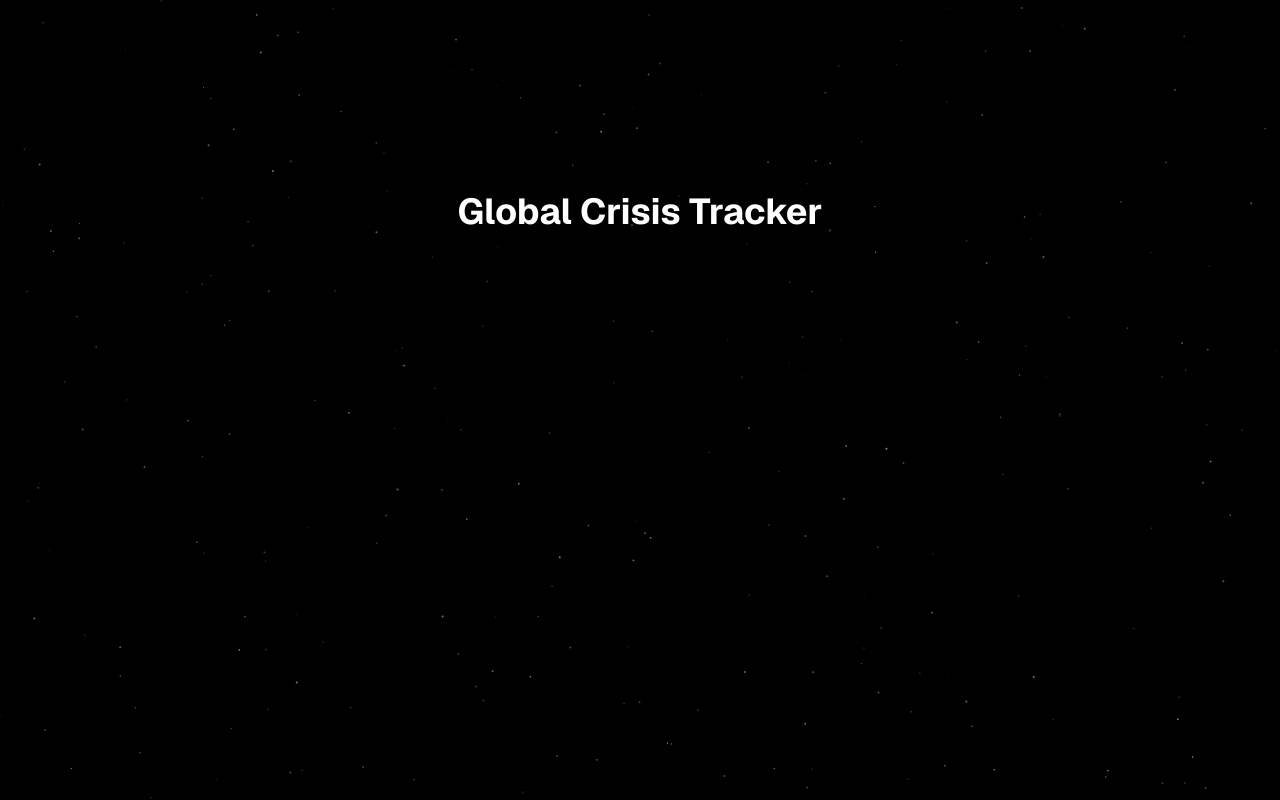
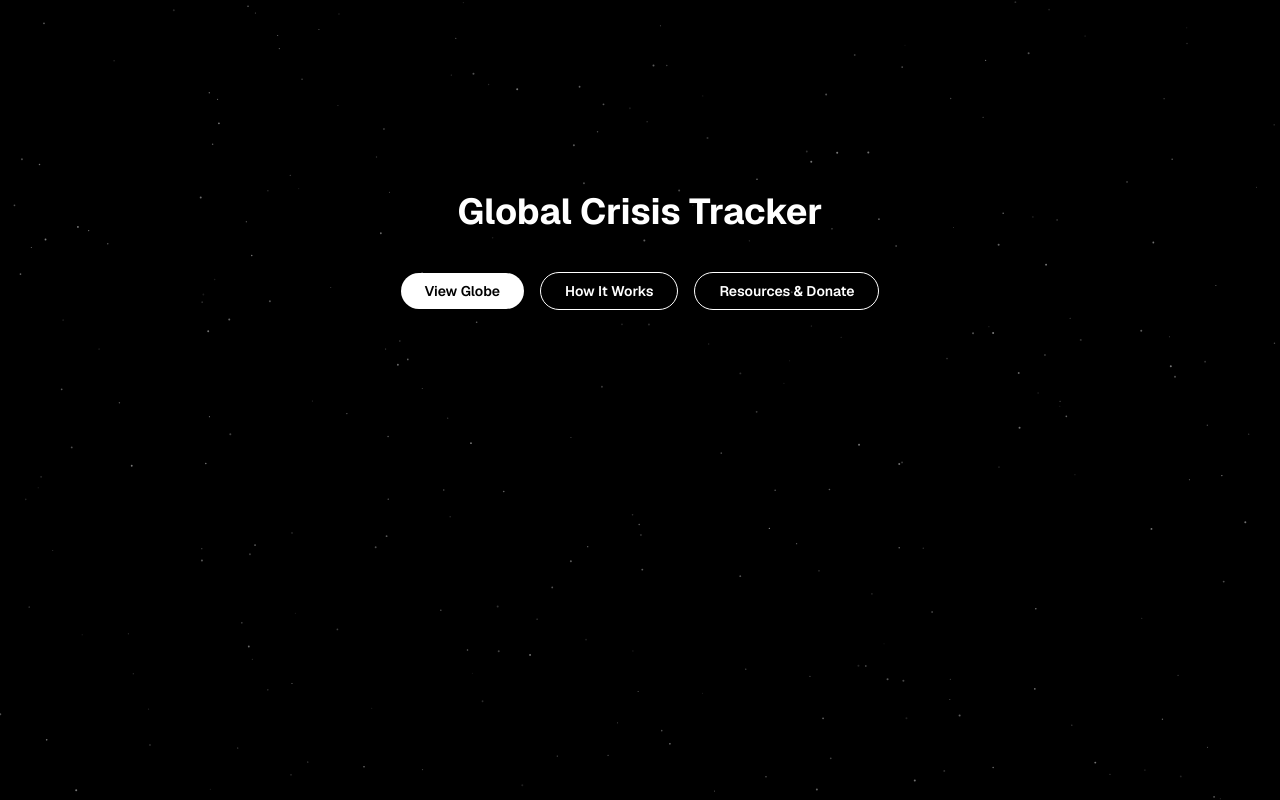
Before and after one commit to bebopkenny/UCI-Design-a-thon, a Next.js app in the folder global-crisis-tracker/: page / in a window 1280 px wide. Built offline with nearby package versions, Linux system fonts and the light colour scheme.

Commit message:
Particles rendering fine with buttons on the landing page

```diff
--- a/global-crisis-tracker/src/app/page.tsx
+++ b/global-crisis-tracker/src/app/page.tsx
@@ -1,10 +1,37 @@
+'use client';
+
+import React from 'react';
 import ParticlesBackground from '@/components/ParticlesBackground';
 
 export default function Home() {
   return (
     <>
       <ParticlesBackground />
-      <h1 className="text-white text-4xl font-bold text-center mt-48">Global Crisis Tracker</h1>
+
+      {/* Main Content */}
+      <div className="relative z-10 flex flex-col gap-4 items-center mt-48">
+        <h1 className="text-white text-4xl font-bold text-center">Global Crisis Tracker</h1>
+        <div className="mt-6 flex flex-col sm:flex-row gap-4 justify-center items-center">
+          <a
+            href="/globe"
+            className="bg-white text-black px-6 py-2 rounded-full text-sm font-semibold hover:bg-gray-200 transition"
+          >
+            View Globe
+          </a>
+          <a
+            href="#how-it-works"
+            className="border border-white px-6 py-2 rounded-full text-sm font-semibold text-white hover:bg-white hover:text-black transition"
+          >
+            How It Works
+          </a>
+          <a
+            href="#resources"
+            className="bg-transparent border border-white px-6 py-2 rounded-full text-sm font-semibold text-white hover:bg-white hover:text-black transition"
+          >
+            Resources & Donate
+          </a>
+        </div>
+      </div>
     </>
   );
 }
--- a/global-crisis-tracker/src/components/ParticlesBackground.css
+++ b/global-crisis-tracker/src/components/ParticlesBackground.css
@@ -2,13 +2,16 @@ html, body {
     height: 100%;
     margin: 0;
     padding: 0;
-    background-color: black;
+    background-color: black; /* <— keep black background */
     overflow: hidden;
   }
 
   .particles-container {
     position: fixed;
+    top: 0;
+    left: 0;
     width: 100%;
     height: 100%;
     z-index: -1;
+    pointer-events: none;
   }
```
